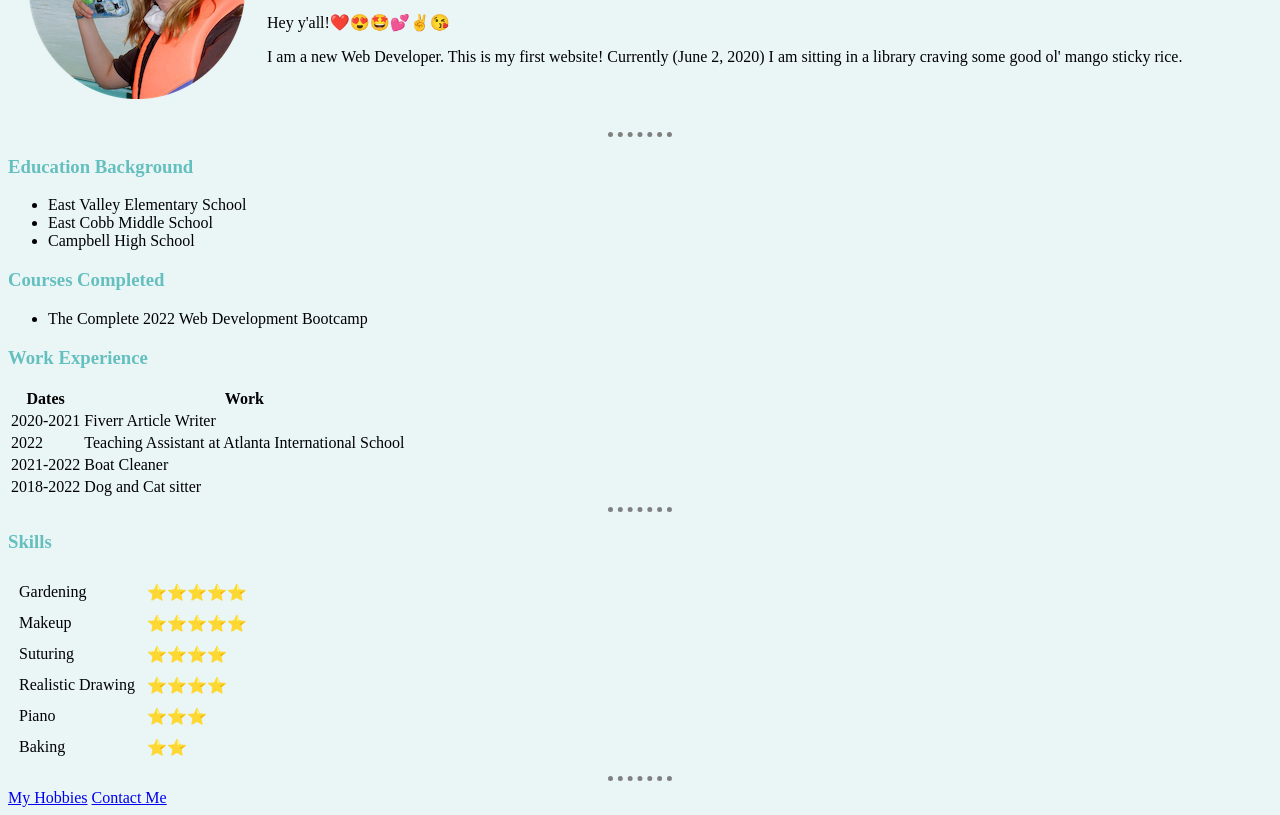
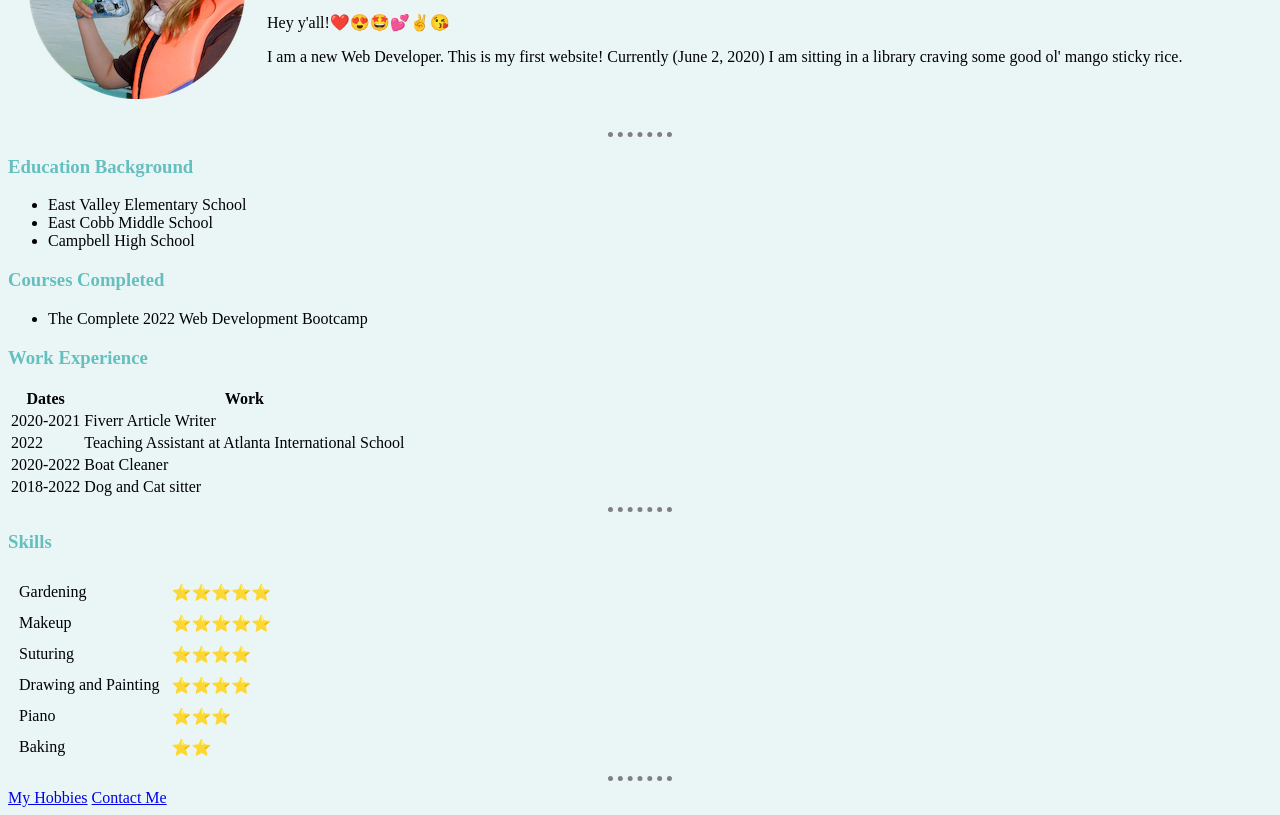
Before and after one commit to emma-muller/website, a plain HTML site: page index.html in a window 1280 px wide. Shown: the part 151-966 px from the top of the page. Drawn offline with Linux system fonts and the light colour scheme.

Commit message:
Update index.html

```diff
--- a/index.html
+++ b/index.html
@@ -65,7 +65,7 @@
         <td>Teaching Assistant at Atlanta International School</td>
       </tr>
       <tr>
-        <td>2021-2022</td>
+        <td>2020-2022</td>
         <td>Boat Cleaner</td>
       </tr>
       <tr>
@@ -96,7 +96,7 @@
           <td>⭐️⭐️⭐️⭐️</td>
         </tr>
         <tr>
-          <td>Realistic Drawing</td>
+          <td>Drawing and Painting</td>
           <td>⭐️⭐️⭐️⭐️</td>
         </tr>
         <tr>
```
